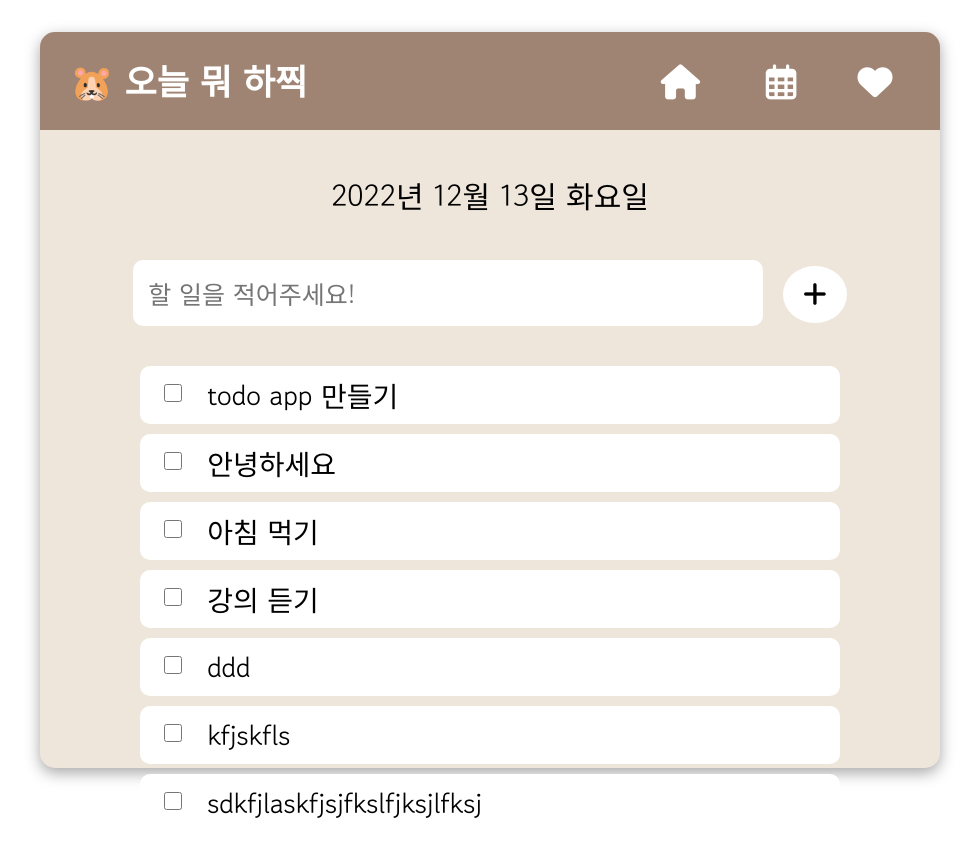
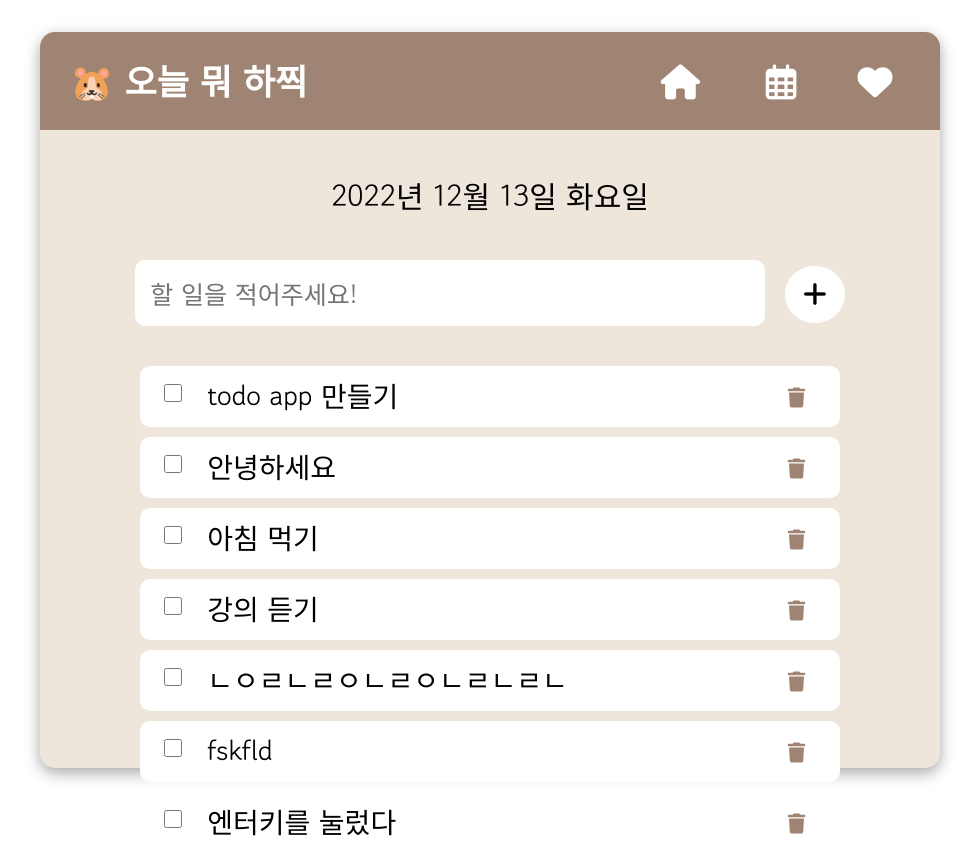
Before and after one commit to dev-sena/fe-my-todo-app, a React (Create React App) app: page / in a window 1280 px wide. Shown: the whole page, without its empty margins (150-1129 px from the left). Built offline with nearby package versions, Linux system fonts and the light colour scheme; data requests are answered from the project's data file.

Commit message:
CRUD 중 CRD 구현

```diff
--- a/data.json
+++ b/data.json
@@ -21,66 +21,6 @@
       "isCompleted": false
     },
     {
-      "description": "ddd",
-      "isCompleted": false,
-      "id": 5
-    },
-    {
-      "description": "kfjskfls",
-      "isCompleted": false,
-      "id": 6
-    },
-    {
-      "description": "sdkfjlaskfjsjfkslfjksjlfksj",
-      "isCompleted": false,
-      "id": 7
-    },
-    {
-      "description": "dfksjflksa",
-      "isCompleted": false,
-      "id": 8
-    },
-    {
-      "description": "리ㅓ아ㅣ러낭",
-      "isCompleted": false,
-      "id": 9
-    },
-    {
-      "description": "dkjdkdjkd",
-      "isCompleted": false,
-      "id": 10
-    },
-    {
-      "description": "ddd",
-      "isCompleted": false,
-      "id": 11
-    },
-    {
-      "description": "dddddd",
-      "isCompleted": false,
-      "id": 12
-    },
-    {
-      "description": "ddddd",
-      "isCompleted": false,
-      "id": 13
-    },
-    {
-      "description": "dddd",
-      "isCompleted": false,
-      "id": 14
-    },
-    {
-      "description": "dddddd",
-      "isCompleted": false,
-      "id": 15
-    },
-    {
-      "description": "ㅇㄹㄴㄹㄴㄹㅇㄴㄹㄴㄹㄴ",
-      "isCompleted": false,
-      "id": 16
-    },
-    {
       "description": "ㄴㅇㄹㄴㄹㅇㄴㄹㅇㄴㄹㄴㄹㄴ",
       "isCompleted": false,
       "id": 17
@@ -91,11 +31,6 @@
       "id": 18
     },
     {
-      "description": "dddd",
-      "isCompleted": false,
-      "id": 19
-    },
-    {
       "description": "엔터키를 눌렀다",
       "isCompleted": false,
       "id": 20
--- a/src/compenents/CreateTodo.js
+++ b/src/compenents/CreateTodo.js
@@ -19,7 +19,7 @@ const CreateTodoStyle = styled.div`
     button {
         margin-left: 20px;
         border: none;
-        padding: 15px 20px;
+        padding: 15px 18px;
 
         background-color: white;
         border-radius: 50%;
--- a/src/compenents/TodoList.js
+++ b/src/compenents/TodoList.js
@@ -1,5 +1,6 @@
 import styled from "styled-components";
 import { useState, useEffect } from "react";
+import { useNavigate } from "react-router-dom";
 import Loading from "./Loading";
 
 // styled-components
@@ -38,6 +39,12 @@ const TodoListStyle = styled.div`
 
         background-color: white;
         border-radius: 10px;
+
+        transition: all 0.2s ease;
+        &:hover {
+            transform: scale(1.05);
+            box-shadow: rgba(100, 100, 111, 0.2) 0px 7px 29px 0px;
+        }
     }
 
     input {
@@ -47,10 +54,24 @@ const TodoListStyle = styled.div`
         width: 18px;
         height: 18px;
     }
+
+    button {
+        border: none;
+        background-color: white;
+        color: #9f8473;
+        font-size: 20px;
+        cursor: pointer;
+
+        &:hover {
+            color: black;
+            transform: scale(1.1);
+        }
+    }
 `;
 
 // components
 const TodoList = () => {
+    const navigate = useNavigate();
     const [todos, setTodos] = useState([]); // 투두를 가져오는데 필요한 상태
     const [isLoading, setIsLoading] = useState(true);
 
@@ -74,6 +95,23 @@ const TodoList = () => {
         }, 1000);
     }, []);
 
+    // 투두 삭제하기
+    const handleDelete = (id) => {
+        fetch(`http://localhost:3001/todos/${id}`, {
+            method: "DELETE",
+            headers: { "Content-Type": "application/json" },
+        })
+            .then(() => {
+                navigate("/");
+                window.location.reload();
+            })
+            .catch((err) => {
+                console.log(err);
+            });
+
+        console.log("delete!");
+    };
+
     return (
         <TodoListStyle>
             {isLoading && <Loading />}
@@ -82,7 +120,9 @@ const TodoList = () => {
                     <li key={todo.id}>
                         <input type="checkbox" />
                         <div>{todo.description}</div>
-                        {/* <button onClick={() => handlDelete(`${todo.id}`)}>X</button> */}
+                        <button onClick={() => handleDelete(todo.id)}>
+                            <i className="fa-solid fa-trash"></i>
+                        </button>
                     </li>
                 ))}
             </ul>
```
